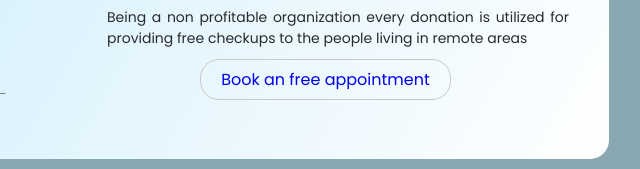
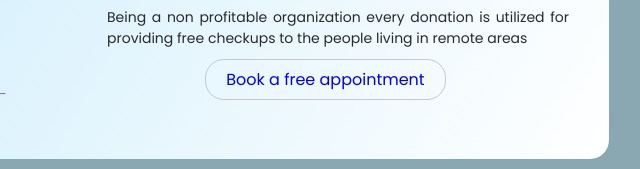
Before and after one commit to Jassi-Pinkman/HelpingHand_Hackathon, a plain HTML site: page index.html in a window 1280 px wide. Shown: the part 1611-1780 px from the top of the page, 543-1183 px from the left. Drawn offline with Linux system fonts and the light colour scheme.

Commit message:
Update index.html

```diff
--- a/index.html
+++ b/index.html
@@ -89,7 +89,7 @@
                     living in remote areas
                   </div>
                   <div class="but">
-                    <a href="appoint.html" style="border-radius: 10px; text-decoration: none;">Book an free appointment</a>
+                    <a href="appoint.html" style="border-radius: 10px; text-decoration: none;">Book a free appointment</a>
                   </div>
                 </div>
 
```
